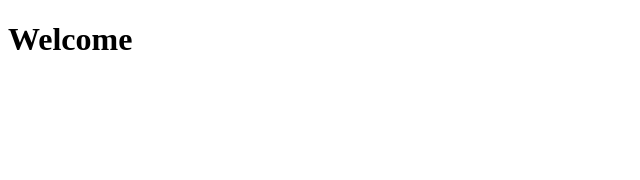
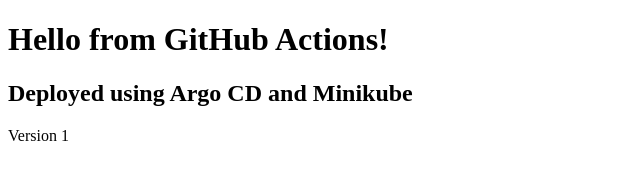
Before and after one commit to astha-proj/nginx-github-actions-cicd, a plain HTML site: page index.html in a window 1280 px wide. Shown: the whole page, without its empty margins (0-640 px from the left). Drawn offline with Linux system fonts and the light colour scheme.

Commit message:
Update HTML title and content for deployment

```diff
--- a/index.html
+++ b/index.html
@@ -1,11 +1,12 @@
+
 <!DOCTYPE html>
-<html lang="en">
+<html>
 <head>
-  <meta charset="UTF-8">
-  <meta name="viewport" content="width=device-width, initial-scale=1.0">
-  <title>Welcome</title>
+  <title>Argo CD CI/CD Lab</title>
 </head>
 <body>
-  <h1>Welcome</h1>
+  <h1>Hello from GitHub Actions!</h1>
+  <h2>Deployed using Argo CD and Minikube</h2>
+  <p>Version 1</p>
 </body>
 </html>
```
